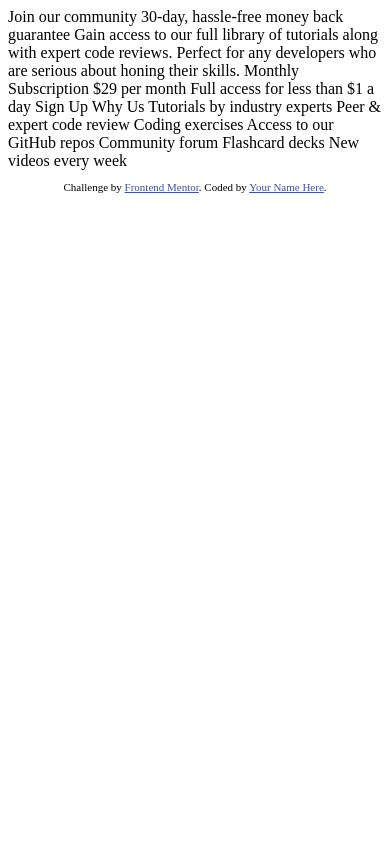
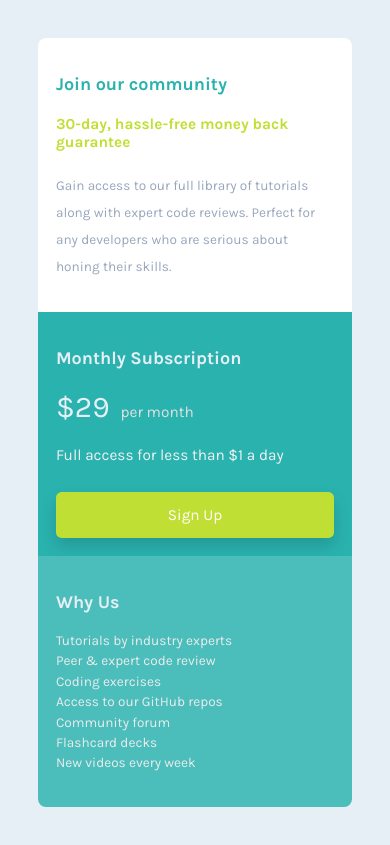
Before and after one commit to archana-nagaraj/Frontend-Mentor-Single-Price-Grid-Component, a plain HTML site: page index.html in a window 390 px wide. Drawn offline with Linux system fonts and the light colour scheme.

Commit message:
added html markup and css styling with media queries

```diff
--- /dev/null
+++ b/css/style.css
@@ -0,0 +1,132 @@
+@import url('https://fonts.googleapis.com/css2?family=Karla:wght@400;700&display=swap');
+
+html {
+  box-sizing: border-box;
+  font-size: 100%;
+}
+*,
+*::before,
+*::after {
+  box-sizing: inherit;
+}
+
+:root {
+  --white: hsl(0, 0%, 100%);
+  --light-Cyan: hsl(179, 47%, 52%);
+  --Cyan: hsl(179, 62%, 43%);
+  --Bright-Yellow: hsl(71, 73%, 54%);
+  --dark-Yellow: hsl(71, 73%, 40%);
+  --Light-Gray: hsl(204, 43%, 93%);
+  --Grayish-Blue: hsl(218, 22%, 67%);
+  /* 18px */
+  --padding: 1.12rem;
+}
+
+body {
+  font-family: 'Karla', sans-serif;
+  font-size: 0.96rem;
+  background-color: var(--Light-Gray);
+  color: var(--Grayish-Blue);
+  padding: 1.875rem;
+}
+
+.price {
+  border-radius: 0.5rem;
+  overflow: hidden;
+  max-width: 40rem;
+}
+
+.price > * {
+  padding: var(--padding);
+}
+
+@media only screen and (min-width: 62.5rem) {
+  .price {
+    display: grid;
+    grid-template-columns: repeat(2, 1fr);
+    grid-template-rows: repeat(2, auto);
+  }
+
+  .community {
+    grid-column: 1 / 3;
+  }
+}
+
+.community {
+  background-color: var(--white);
+}
+
+.community h3 {
+  color: var(--Cyan);
+  font-weight: bold;
+}
+
+.community h4 {
+  color: var(--Bright-Yellow);
+  font-weight: bold;
+}
+
+.community p {
+  color: var(--Grayish-Blue);
+  line-height: 2;
+  font-size: 0.85rem;
+}
+
+.subscription {
+  background-color: var(--Cyan);
+}
+
+.subscription h3 {
+  color: var(--Light-Gray);
+}
+
+.subscription h4 span {
+  color: var(--Light-Gray);
+  font-size: 1.875rem;
+}
+
+.subscription h4 {
+  color: hsl(0, 0%, 88%);
+  font-weight: 400;
+}
+
+.subscription p {
+  color: hsl(0, 0%, 95%);
+  font-weight: 400;
+  padding-bottom: 0.825rem;
+}
+
+.subscription a {
+  text-decoration: none;
+  display: block;
+  text-align: center;
+  padding: 0.875rem 1.562rem;
+  background-color: var(--Bright-Yellow);
+  color: var(--white);
+  border-radius: 0.35rem;
+  box-shadow: 0 0.5rem 1rem rgba(0, 0, 0, 0.15);
+}
+
+.subscription a:hover {
+  background-color: var(--dark-Yellow);
+}
+
+.whyUs {
+  background-color: var(--light-Cyan);
+}
+
+.whyUs h3 {
+  color: var(--Light-Gray);
+}
+
+.whyUs ul {
+  padding: 0;
+}
+
+.whyUs li {
+  color: hsl(0, 0%, 92%);
+  list-style-type: none;
+  line-height: 1.5;
+  font-weight: 400;
+  font-size: 0.85rem;
+}
--- a/index.html
+++ b/index.html
@@ -3,48 +3,38 @@
 <head>
   <meta charset="UTF-8">
   <meta name="viewport" content="width=device-width, initial-scale=1.0"> <!-- displays site properly based on user's device -->
-
   <link rel="icon" type="image/png" sizes="32x32" href="./images/favicon-32x32.png">
-
   <title>Frontend Mentor | Single Price Grid Component</title>
-
-  <!-- Feel free to remove these styles or customise in your own stylesheet 👍 -->
-  <style>
-    .attribution { font-size: 11px; text-align: center; }
-    .attribution a { color: hsl(228, 45%, 44%); }
-  </style>
+  <link rel="stylesheet" href="./css/style.css">
 </head>
 <body>
-  Join our community
+  <section class="price">
+    <div class="community">
+      <h3>Join our community</h3>
+      <h4>30-day, hassle-free money back guarantee</h4>
+      <p>Gain access to our full library of tutorials along with expert code reviews.
+         Perfect for any developers who are serious about honing their skills.</p>
+    </div>
+    <div class="subscription">
+      <h3>Monthly Subscription</h3>
+      <h4><span>&dollar;29</span>&nbsp;&nbsp; per month</h4>
+      <p>Full access for less than &dollar;1 a day</p>
+      <a href="#">Sign Up</a>
+    </div>
+    <div class="whyUs">
+      <h3>Why Us</h3>
+      <ul>
+        <li>Tutorials by industry experts</li>
+        <li>Peer &amp; expert code review</li>
+        <li>Coding exercises</li>
+        <li>Access to our GitHub repos</li>
+        <li>Community forum</li>
+        <li>Flashcard decks</li>
+        <li>New videos every week</li>
+      </ul>
+    </div>
+  </section>
 
-  30-day, hassle-free money back guarantee
 
-  Gain access to our full library of tutorials along with expert code reviews.
-  Perfect for any developers who are serious about honing their skills.
-
-  Monthly Subscription
-
-  &dollar;29 per month
-
-  Full access for less than &dollar;1 a day
-
-  Sign Up
-
-  Why Us
-
-  Tutorials by industry experts
-  Peer &amp; expert code review
-  Coding exercises
-  Access to our GitHub repos
-  Community forum
-  Flashcard decks
-  New videos every week
-
-  <footer>
-    <p class="attribution">
-      Challenge by <a href="https://www.frontendmentor.io?ref=challenge" target="_blank">Frontend Mentor</a>.
-      Coded by <a href="#">Your Name Here</a>.
-    </p>
-  </footer>
 </body>
 </html>
```
